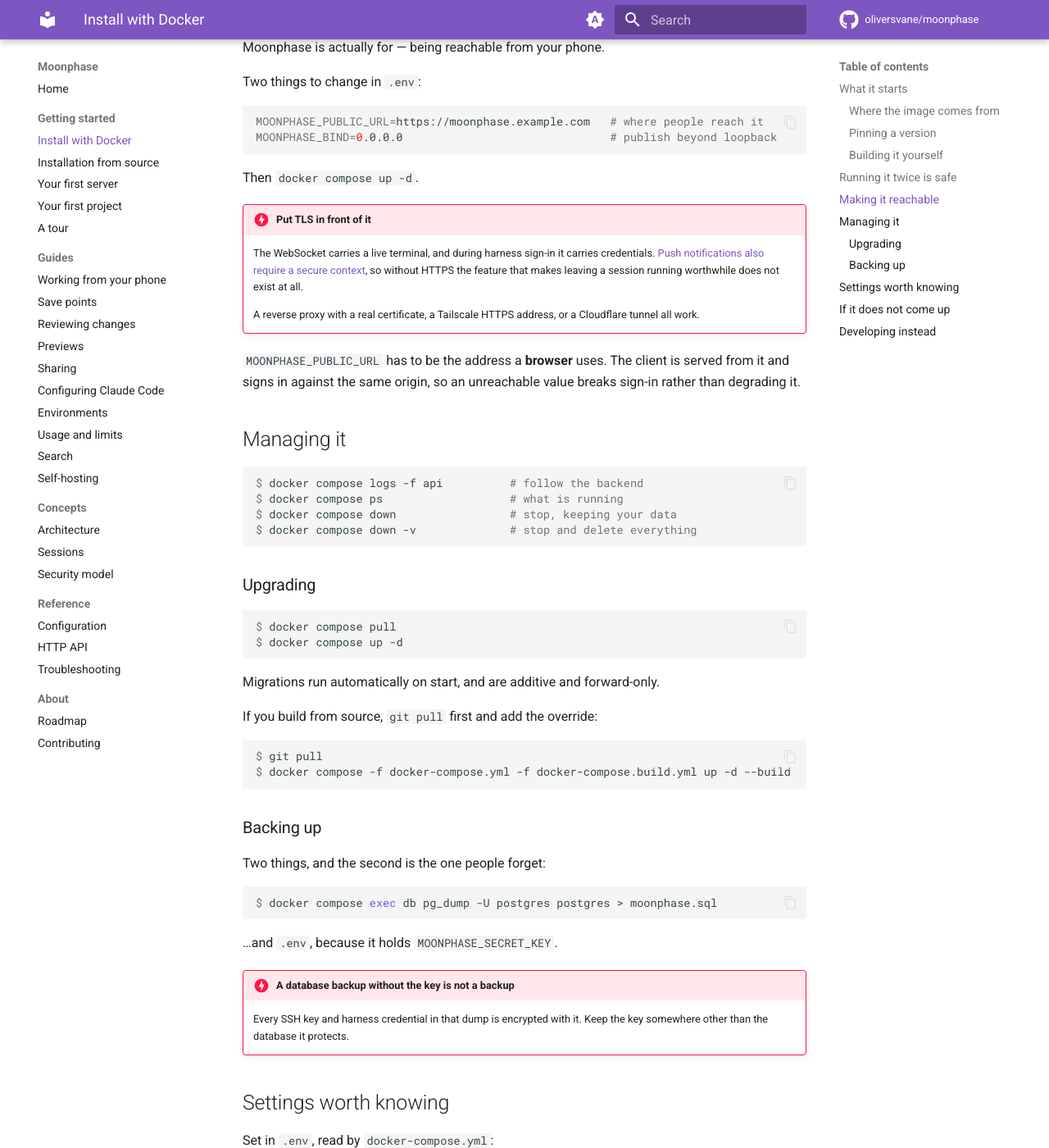
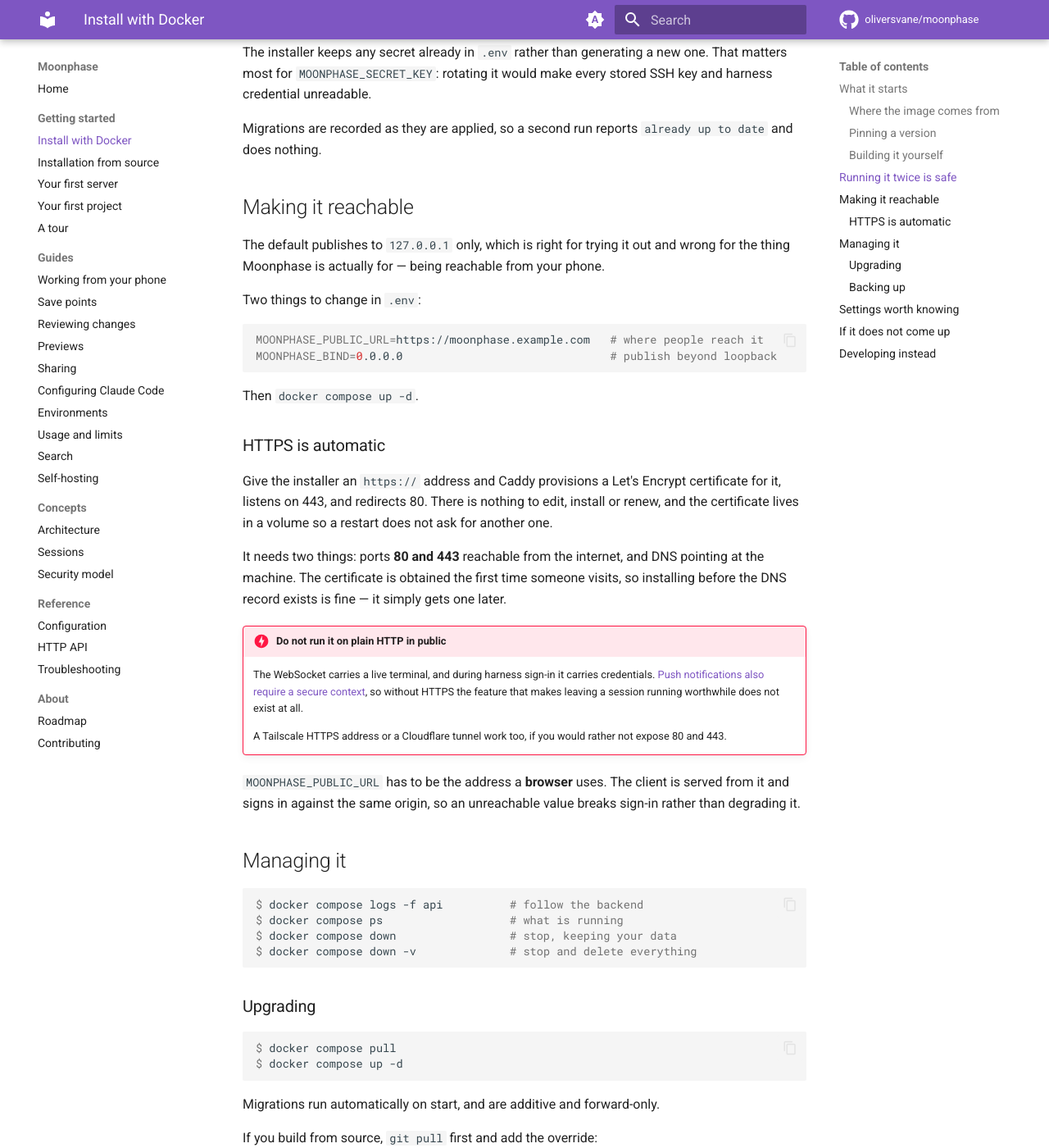
Before and after one commit to Co-Engineering/moonphase, an MkDocs documentation site: the page built from docs/getting-started/docker.md, in a window 1280 px wide and 1400 px high, scrolled down 2836 px. Shown: the whole window at 82% size. Built offline with MkDocs 1.6.1 and Material for MkDocs 9.7.7, drawn with Linux system fonts in a browser that asks for light colours; comment, search, counter and statistics services are not loaded; some of the changed text lies outside the part shown.

Commit message:
feat: take the public address as an argument, and document HTTPS
`MOONPHASE_PUBLIC_URL=... curl ... | sh` looks like it works and does not: the
assignment applies to curl, not to the shell reading the script. The setting was
silently lost and the install came up on localhost — which is what happened on
the first real deployment, twice, because the documentation implied that form.

So the address is a positional argument, which is the only way to pass one
through a pipe without exporting it first:

    curl -fsSL .../install.sh | sh -s -- https://moonphase.example.com

The docs say the same, and warn about the form that does not work.

````diff
--- a/docs/getting-started/docker.md
+++ b/docs/getting-started/docker.md
@@ -8,6 +8,19 @@
 ```
 
 Then open **<http://127.0.0.1:8471>** and create an account. The first one is yours.
+
+For a real deployment, give it the address people will use — it sets up HTTPS
+for that name by itself:
+
+```console
+$ curl -fsSL https://raw.githubusercontent.com/oliversvane/moonphase/main/scripts/install.sh \
+    | sh -s -- https://moonphase.example.com
+```
+
+!!! warning "`sh -s --`, not a variable in front of curl"
+    `MOONPHASE_PUBLIC_URL=… curl … | sh` looks right and is not: the assignment
+    applies to `curl`, not to the shell reading the script, so the setting is
+    silently lost and you get a localhost install.
 
 !!! tip "Read it before you pipe it"
     Piping a script from the internet into a shell is a thing worth being suspicious
@@ -127,14 +140,25 @@
 
 Then `docker compose up -d`.
 
-!!! danger "Put TLS in front of it"
+### HTTPS is automatic
+
+Give the installer an `https://` address and Caddy provisions a Let's Encrypt
+certificate for it, listens on 443, and redirects 80. There is nothing to edit,
+install or renew, and the certificate lives in a volume so a restart does not ask
+for another one.
+
+It needs two things: ports **80 and 443** reachable from the internet, and DNS
+pointing at the machine. The certificate is obtained the first time someone visits,
+so installing before the DNS record exists is fine — it simply gets one later.
+
+!!! danger "Do not run it on plain HTTP in public"
     The WebSocket carries a live terminal, and during harness sign-in it carries
     credentials. [Push notifications also require a secure context](../guides/from-your-phone.md),
     so without HTTPS the feature that makes leaving a session running worthwhile does not
     exist at all.
 
-    A reverse proxy with a real certificate, a Tailscale HTTPS address, or a Cloudflare
-    tunnel all work.
+    A Tailscale HTTPS address or a Cloudflare tunnel work too, if you would rather not
+    expose 80 and 443.
 
 `MOONPHASE_PUBLIC_URL` has to be the address a **browser** uses. The client is served from
 it and signs in against the same origin, so an unreachable value breaks sign-in rather
````
Also changed, not shown: 1 other file.
